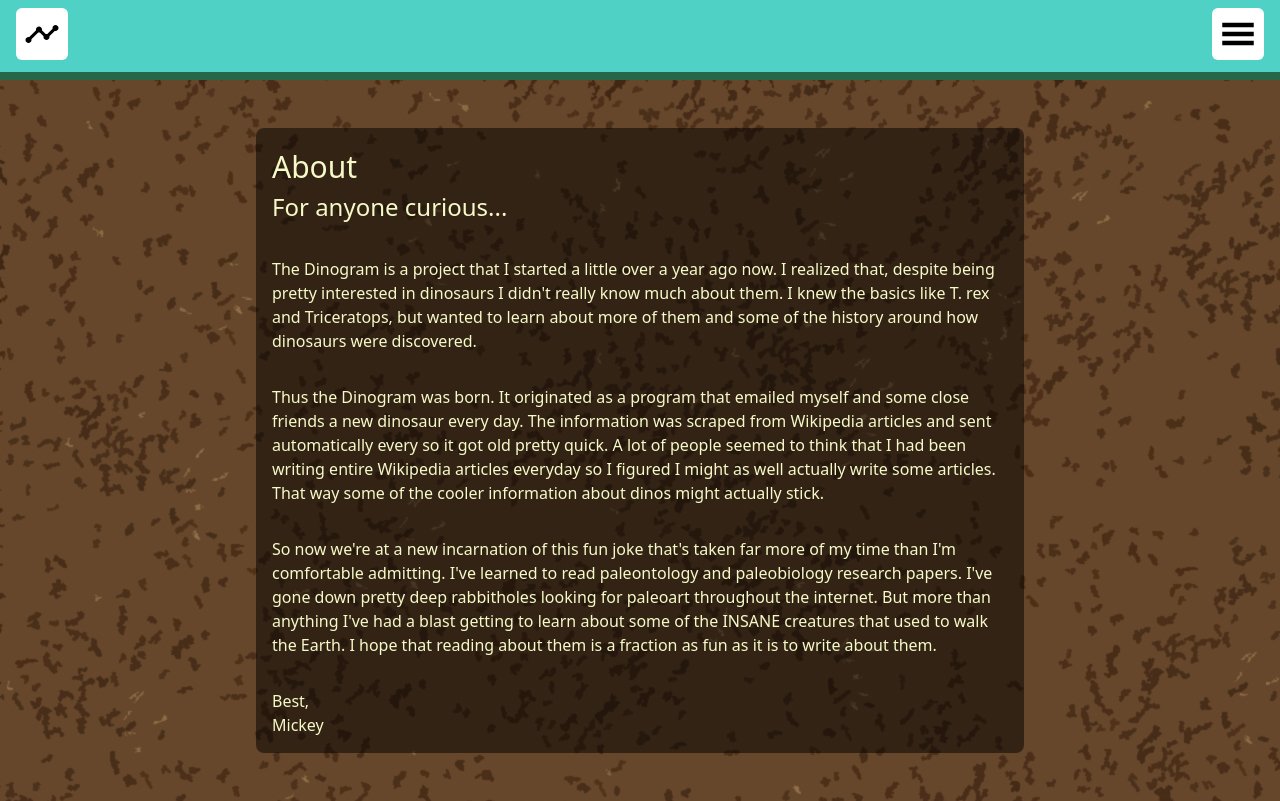
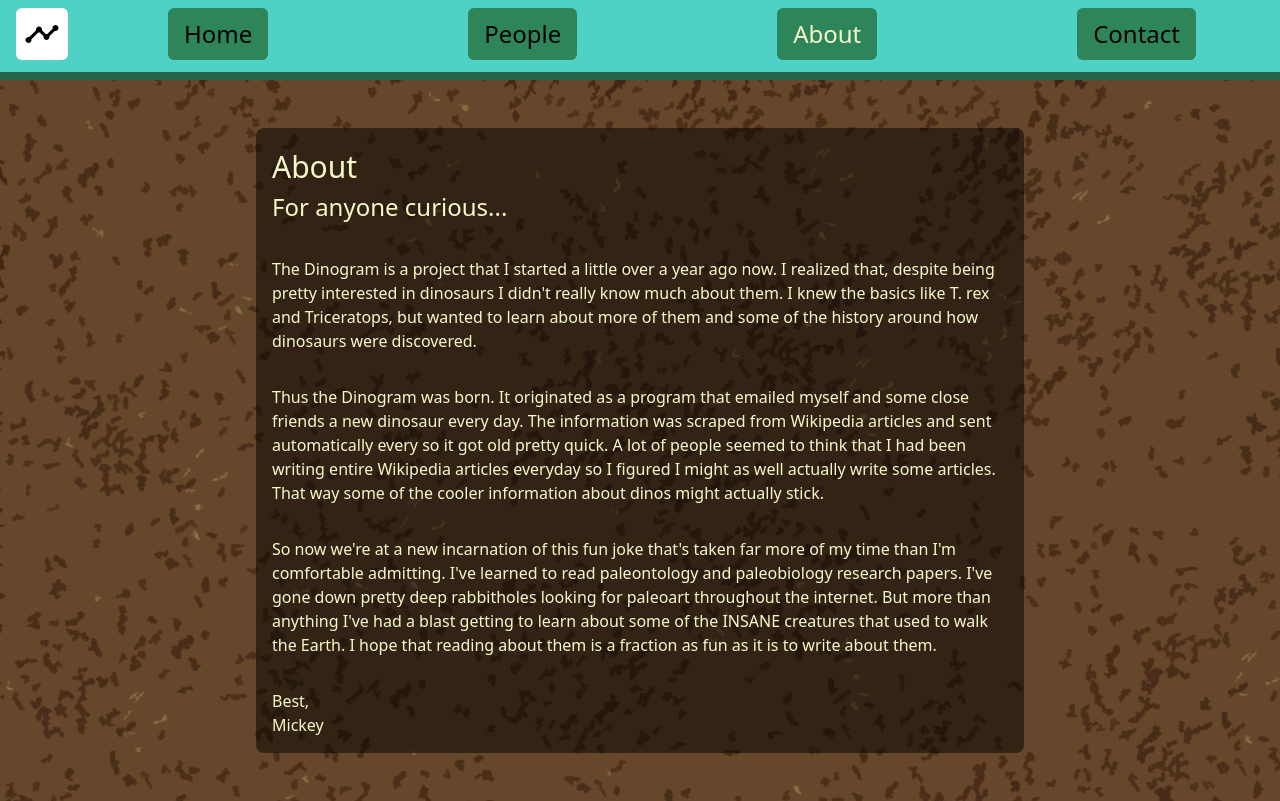
Before and after one commit to mickey-is-codin/serverless-dinogram, a React (Create React App) app: page /about in a window 1280 px wide. Built offline with nearby package versions, Linux system fonts and the light colour scheme.

Commit message:
Time readout adjustment

```diff
--- a/src/components/Navbar.tsx
+++ b/src/components/Navbar.tsx
@@ -1,40 +1,31 @@
 import React, { useState } from 'react';
 import { GiHamburgerMenu } from 'react-icons/gi';
 import { MdTimeline } from 'react-icons/md';
-// import { Link } from 'react-router-dom';
+import { Link } from 'react-router-dom';
 import '../styles/tailwind.output.css';
 import { BASE_TIMELINE_DATA, DNE } from '../util/constants';
-import { pluck } from '../util/fp';
-// import { PageNames } from '../util/types';
+import { pluck, toDetermineActiveClass } from '../util/fp';
+import { PageNames } from '../util/types';
 // import { BASE_TIMELINE_DATA, NAV_MENU_ITEMS } from '../util/constants';
 // import { pluck } from '../util/fp';
 import { Campaign, Stratum } from '../util/types';
 // import { GeologicTimeline } from '../util/types';
 
-// const toDetermineActiveClass = (
-//   pageName: string
-// ) => (
-//   elementName: string
-// ): string => {
-//   const active = pageName === elementName;
-//   return `hover:text-bone ${active && 'text-bone'}`;
-// };
-
-// interface NavLinkProps {
-//   route: string;
-//   pageName: string;
-//   className: string;
-// };
-// const NavLink: React.FC<NavLinkProps> = (props) => {
-//   const { route, pageName, className } = props;
-//   return (
-//     <Link to={route} className={className}>
-//       <div className="bg-green-700 px-4 py-2 rounded-md">
-//         <button>{pageName}</button>
-//       </div>
-//     </Link>
-//   )
-// };
+interface NavLinkProps {
+  route: string;
+  pageName: string;
+  className: string;
+};
+const NavLink: React.FC<NavLinkProps> = (props) => {
+  const { route, pageName, className } = props;
+  return (
+    <Link to={route} className={className}>
+      <div className="bg-green-700 px-4 py-2 rounded-md">
+        <button>{pageName}</button>
+      </div>
+    </Link>
+  )
+};
 
 // interface NavbarProps {
 //   pageName: string;
@@ -233,8 +224,8 @@ const SmallScreenNavbar: React.FC<SmallScreenNavbarProps> = (props) => {
     setNavOpen((prevNavState) => !prevNavState);
   };
 
-  const menusClosedClassName = "fixed z-90 flex flex-col w-screen px-4 py-2";
-  const menusOpenedClassName = "fixed z-90 flex flex-col w-screen h-screen px-4 py-2";
+  const menusClosedClassName = "md:invisible fixed z-90 flex flex-col w-screen px-4 py-2";
+  const menusOpenedClassName = "md:invisible fixed z-90 flex flex-col w-screen h-screen px-4 py-2";
   const navClassName = timelineOpen || navOpen ? menusOpenedClassName : menusClosedClassName;
 
   return (
@@ -263,13 +254,43 @@ const SmallScreenNavbar: React.FC<SmallScreenNavbarProps> = (props) => {
   );
 };
 
-// const LargeScreenNavbar = () => {
-//   return (
-//     <div>
+interface LargeScreenNavbarProps {
+  pageName: string;
+  campaignList?: Campaign[]
+};
+const LargeScreenNavbar: React.FC<LargeScreenNavbarProps> = (props) => {
+  const { pageName, campaignList } = props;
+  const toClassName = toDetermineActiveClass(pageName);
+  const buttonSize = 36;
 
-//     </div>
-//   );
-// };
+  const [ timelineOpen, setTimelineOpen ] = useState(false);
+
+  const toggleTimeline = () => {
+    setTimelineOpen((prevTimelineState) => !prevTimelineState);
+  };
+
+  return (
+    <div className="w-full invisible md:visible fixed flex justify-around my-2 mx-4">
+      <div className="bg-white rounded-md flex-grow-none p-2" >
+        <MdTimeline size={buttonSize} onClick={toggleTimeline} />
+      </div>
+      <nav className="flex-1 flex justify-around">
+        <NavLink route="/" pageName="Home" className={toClassName(PageNames.TIMELINE)} />
+        <NavLink route="/people" pageName="People" className={toClassName(PageNames.PEOPLE)} />
+        <NavLink route="/about" pageName="About" className={toClassName(PageNames.ABOUT)} />
+        <NavLink route="/contact" pageName="Contact" className={toClassName(PageNames.CONTACT)} />
+      </nav>
+      {campaignList && timelineOpen ? (
+        <TimelinePopup
+          campaignList={campaignList}
+          onClose={() => {
+            toggleTimeline();
+          }}
+        />
+      ) : null}
+    </div>
+  );
+};
 
 interface NavbarProps {
   pageName: string;
@@ -277,11 +298,10 @@ interface NavbarProps {
 };
 const Navbar: React.FC<NavbarProps> = (props) => {
   const { pageName, campaignList } = props;
-  console.log('pageName: ', pageName);
 
   return (
     <NavbarBase>
-      {/* <LargeScreenNavbar /> */}
+      <LargeScreenNavbar campaignList={campaignList} pageName={pageName} />
       <SmallScreenNavbar campaignList={campaignList} />
     </NavbarBase>
   );
--- a/src/components/TimeSidebar.tsx
+++ b/src/components/TimeSidebar.tsx
@@ -4,7 +4,7 @@ import { CurrentTime, CurrentYear } from './TimeReadouts';
 const TimeSidebar: React.FC = () => {
   return (
     <div
-      className="fixed right-0 sm:text-xl sm:left-0 sm:w-64 text-center my-16 sm:my-0 mx-4 sm:mx-16 px-4 text-bone z-80 bg-brown-900 rounded-md"
+      className="fixed right-0 sm:text-xl sm:w-64 text-center my-16 mx-4 sm:mx-16 px-4 text-bone z-80 bg-brown-900 rounded-md"
     >
       <CurrentYear />
       <CurrentTime />
--- a/src/pages/root/About.tsx
+++ b/src/pages/root/About.tsx
@@ -6,7 +6,7 @@ import { PageNames } from '../../util/types';
 
 const About: React.FC = () => {
   return (
-    <PageContainer pageName={PageNames.About}>
+    <PageContainer pageName={PageNames.ABOUT}>
       <h1 className="text-3xl text-bone">About</h1>
       <h1 className="text-2xl text-bone">For anyone curious...</h1>
       <PageText
--- a/src/pages/root/Contact.tsx
+++ b/src/pages/root/Contact.tsx
@@ -27,7 +27,7 @@ const SocialMediaIcon: React.FC<SocialMediaIconProps> = (props) => {
 
 const About: React.FC = () => {
   return (
-    <PageContainer pageName={PageNames.Contact}>
+    <PageContainer pageName={PageNames.CONTACT}>
       <h1 className="text-3xl text-bone">Contact</h1>
       <h1 className="text-2xl text-bone">How to get in touch...</h1>
       <PageText
--- a/src/pages/root/People.tsx
+++ b/src/pages/root/People.tsx
@@ -29,7 +29,7 @@ const People: React.FC = (props: any) => {
     );
   });
   return (
-    <PageContainer pageName={PageNames.People}>
+    <PageContainer pageName={PageNames.PEOPLE}>
       <h1 className="text-3xl text-bone">People of the Dinogram</h1>
       <h1 className="text-2xl text-bone">Interviews and Other Treats</h1>
       <div>
--- a/src/pages/root/Timeline.tsx
+++ b/src/pages/root/Timeline.tsx
@@ -28,7 +28,7 @@ const Timeline: React.FC = () => {
       <Helmet
         title={'Dinogram - Timeline'}
       />
-      <Navbar pageName={PageNames.Timeline} campaignList={campaignList} />
+      <Navbar pageName={PageNames.TIMELINE} campaignList={campaignList} />
       <h1 className="text-3xl text-bone py-3 z-90">
         A Tour Through the Earth
       </h1>
--- a/src/util/constants.ts
+++ b/src/util/constants.ts
@@ -8,6 +8,8 @@ import {
   NavMenuItem,
   DelineationNames,
 } from './types';
+
+// TODO: Clean up timeline/confirm dates/scroll distance
 
 /* GraphQL */
 export const GET_CAMPAIGN_LIST = gql`
--- a/src/util/fp.ts
+++ b/src/util/fp.ts
@@ -32,3 +32,13 @@ export const withRefs = (strata: RawStratum[]): Stratum[] => {
     }
   });
 };
+export const toDetermineActiveClass = (
+  pageName: string
+) => (
+  elementName: string
+): string => {
+  console.log('pageName: ', pageName);
+  console.log('elementName: ', elementName);
+  const active = pageName === elementName;
+  return `hover:text-bone ${active && 'text-bone'}`;
+};
--- a/src/util/types.ts
+++ b/src/util/types.ts
@@ -52,11 +52,11 @@ export type DelineationScrollCallbacks = {
 
 /* NAV/APP TYPES */
 export enum PageNames {
-  Home = "Home",
-  People = "People",
-  About = "About",
-  Contact = "Contact",
-  Timeline = "Timeline",
+  HOME = "Home",
+  PEOPLE = "People",
+  ABOUT = "About",
+  CONTACT = "Contact",
+  TIMELINE = "Timeline",
 };
 
 export interface PageTextProps {
```
Also changed, not shown: 1 other file (tests, documents, lock files or other folders).
